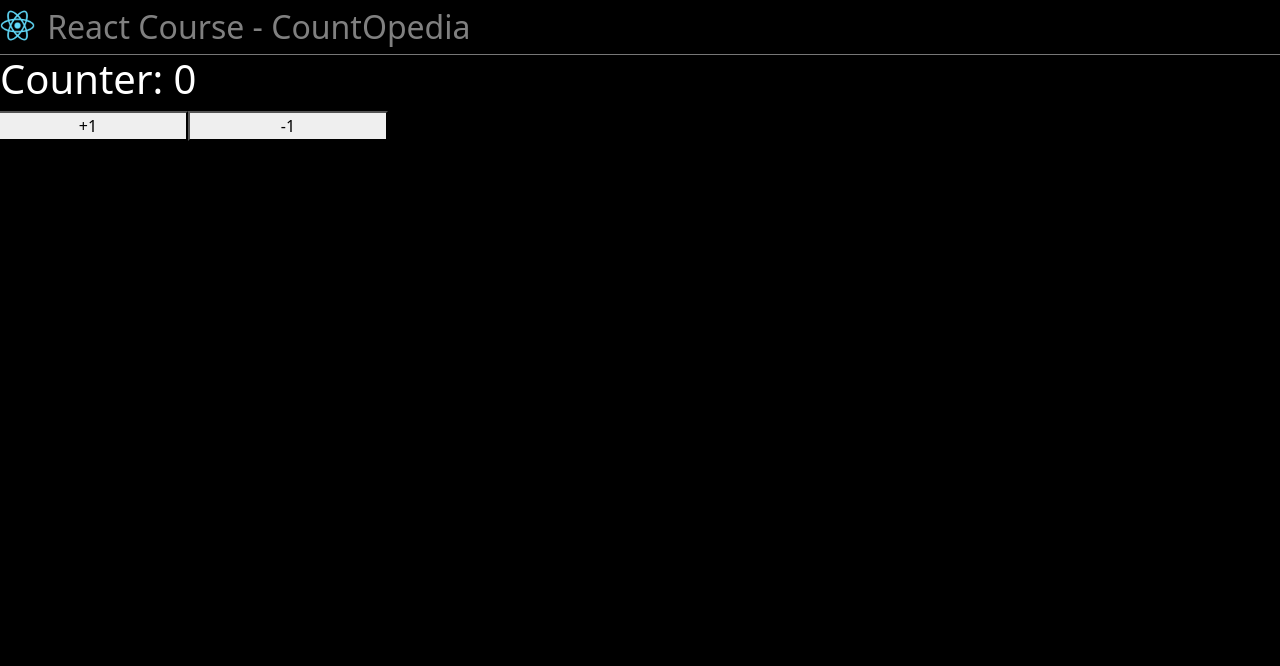
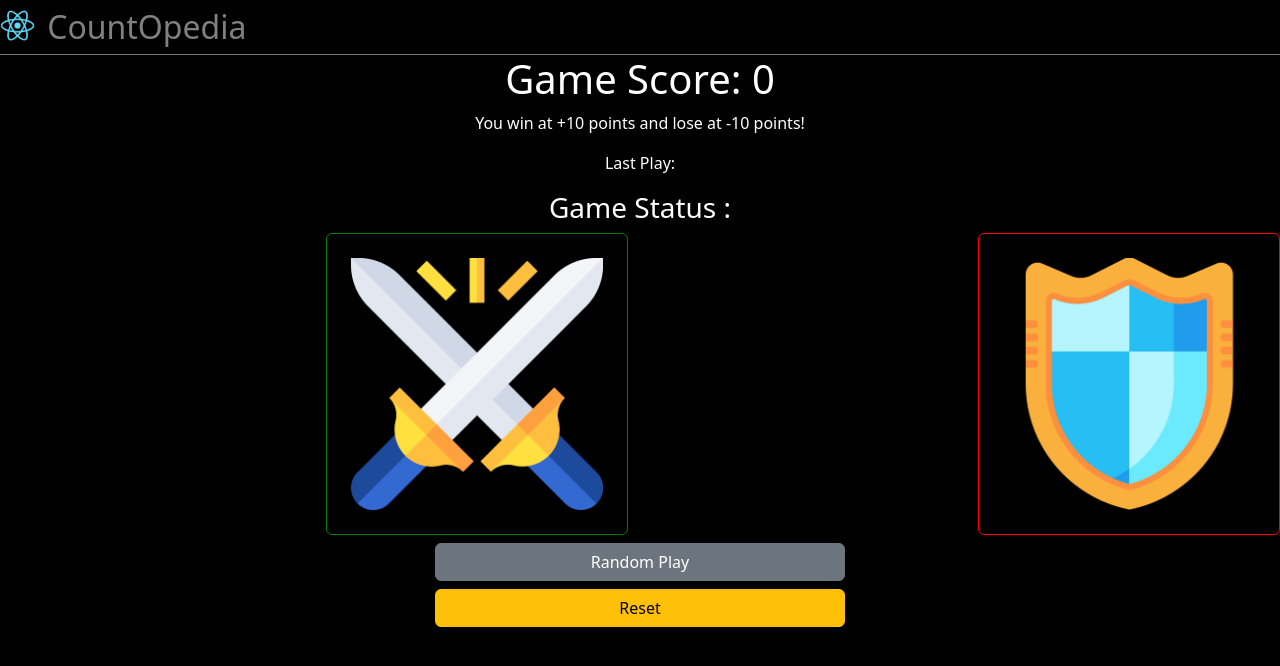
Before and after one commit to Gurnik/CountOPedia, a React (Create React App) app: page / in a window 1280 px wide. Shown: the top 666 px of the page. Built offline with nearby package versions, Linux system fonts and the light colour scheme.

Commit message:
CountoPedia UI

```diff
--- a/src/Counter.jsx
+++ b/src/Counter.jsx
@@ -1,4 +1,6 @@
 import React from "react";
+import attack from "./images/attack.png";
+import defend from "./images/defend.png";
 
 export default class Counter extends React.Component {
   constructor(props) {
@@ -57,14 +59,46 @@ export default class Counter extends React.Component {
 
   render() {
     return (
-      <div className="row text-white">
-        <h1>Counter: {this.state.count} </h1>
-        <button onClick={this.handleAttack} style={{ width: "200px" }}>
+      <div className="row text-white text-center">
+        <h1>Game Score: {this.state.count} </h1>
+        <p>You win at +10 points and lose at -10 points!</p>
+        <p>Last Play: </p>
+        <h3>Game Status : </h3>
+        <div className="col-6 col-md-3 offset-md-3">
+          <img
+            style={{
+              width: "100%",
+              cursor: "pointer",
+              border: "1px solid green",
+            }}
+            className="p-4 rounded"
+            src={attack}
+            onClick={this.handleAttack}
+          />
+        </div>
+        {/*<button onClick={this.handleAttack} style={{ width: "200px" }}>
           +1
-        </button>
-        <button onClick={this.handleDefence} style={{ width: "200px" }}>
+          </-button>*/}
+        <div className="col-6 col-md-3 offset-md-3">
+          <img
+            style={{
+              width: "100%",
+              cursor: "pointer",
+              border: "1px solid red",
+            }}
+            className="p-4 rounded"
+            src={defend}
+            onClick={this.handleDefence}
+          />
+        </div>
+        {/*<button onClick={this.handleDefence} style={{ width: "200px" }}>
           -1
-        </button>
+          </button>*/}
+        <div className="col-12 col-md-4 offset-md-4">
+          <button className="btn btn-secondary w-100 mt-2">Random Play</button>
+          <br />
+          <button className="btn btn-warning w-100 mt-2">Reset</button>
+        </div>
       </div>
     );
   }
--- a/src/Header.jsx
+++ b/src/Header.jsx
@@ -4,9 +4,7 @@ const Header = () => {
   return (
     <div className="py-2 pl-2" style={{ borderBottom: "1px solid #777" }}>
       <img src={logo} alt="" style={{ height: "35px", verticalAlign: "top" }} />{" "}
-      <span className="h2 pt-4 m-2 text-white-50">
-        React Course - CountOpedia
-      </span>
+      <span className="h2 pt-4 m-2 text-white-50">CountOpedia</span>
     </div>
   );
 };
```
